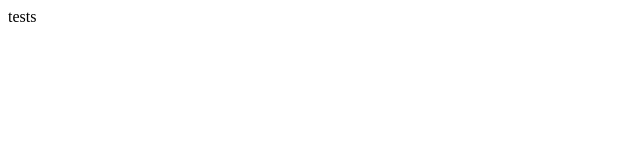
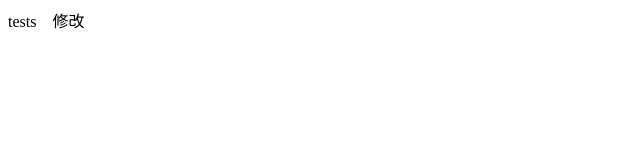
Before and after one commit to xuxu201909/myproj, a plain HTML site: page index.html in a window 1280 px wide. Shown: the full height of the page, 0-640 px from the left. Drawn offline with Linux system fonts and the light colour scheme.

Commit message:
Update index.html
修改

```diff
--- a/index.html
+++ b/index.html
@@ -3,6 +3,6 @@
         <title>test</title>
     </head>
     <body>
-        tests
+        tests　修改
     </body>
 </html>
```
